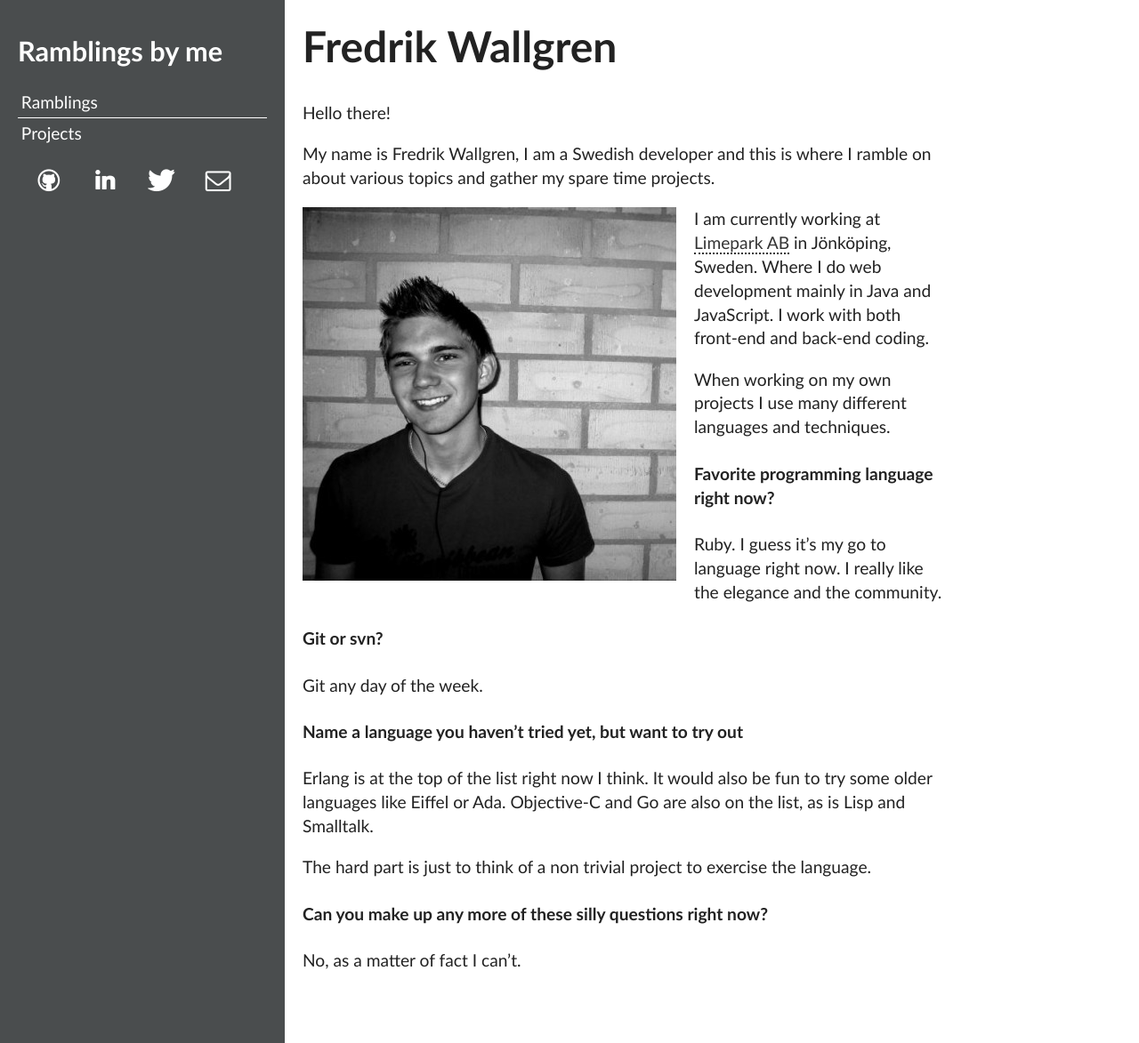
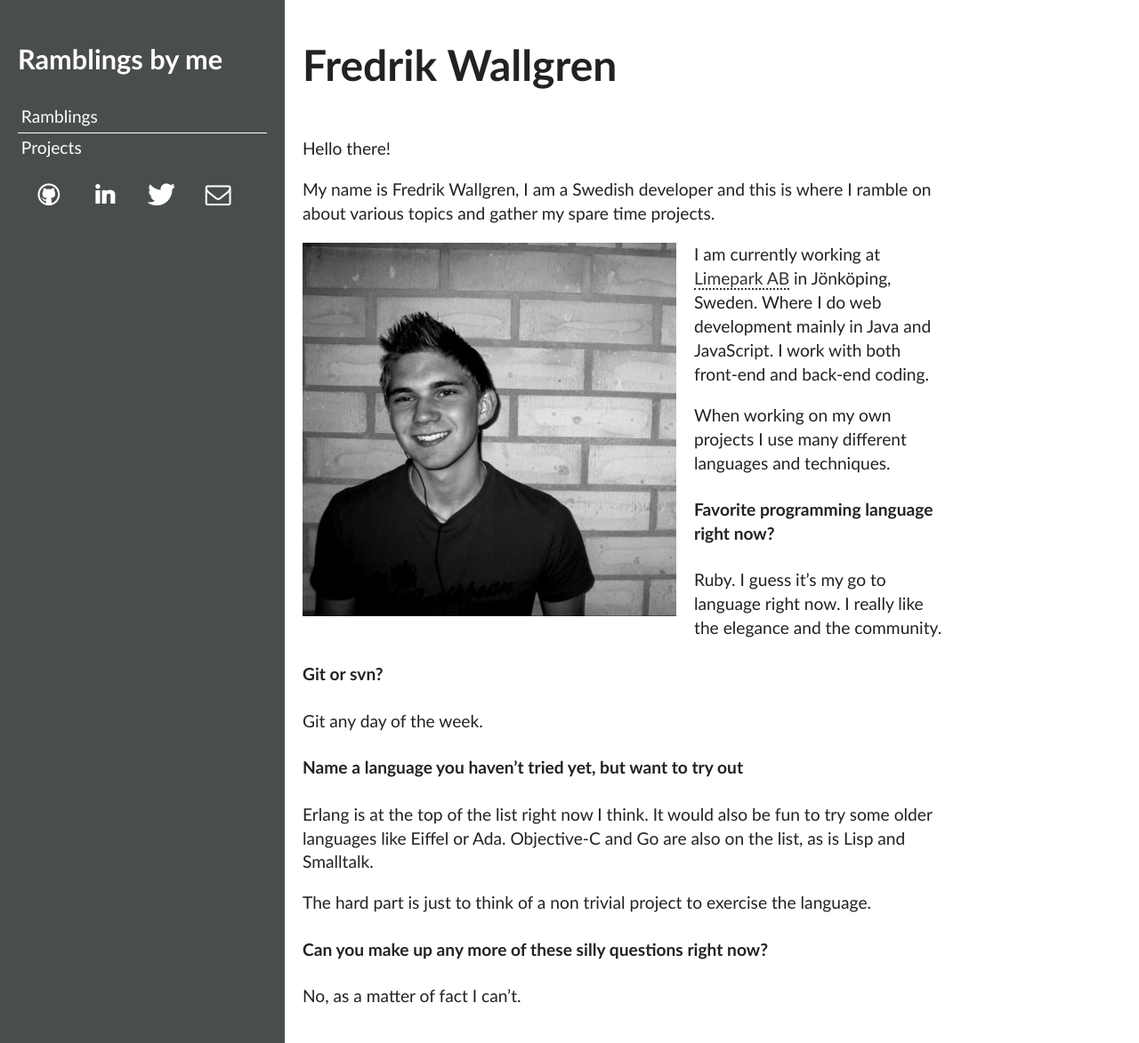
Before and after one commit to walle/ramblings, a Jekyll site: the page built from index.md, in a window 1280 px wide and 1173 px high. Shown: the whole window at 89% size. Built offline with Jekyll 4.4.1, drawn with Linux system fonts in a browser that asks for light colours.

Commit message:
Use line height on headings

```diff
--- a/stylesheets/application.css
+++ b/stylesheets/application.css
@@ -9,6 +9,7 @@ body {
 
 h1, h2, h3, h4, h5, h6 {
   font-family: Futura, "Trebuchet MS", Arial, sans-serif;
+  line-height: 1.4em;
 }
 
 h1 {
```
